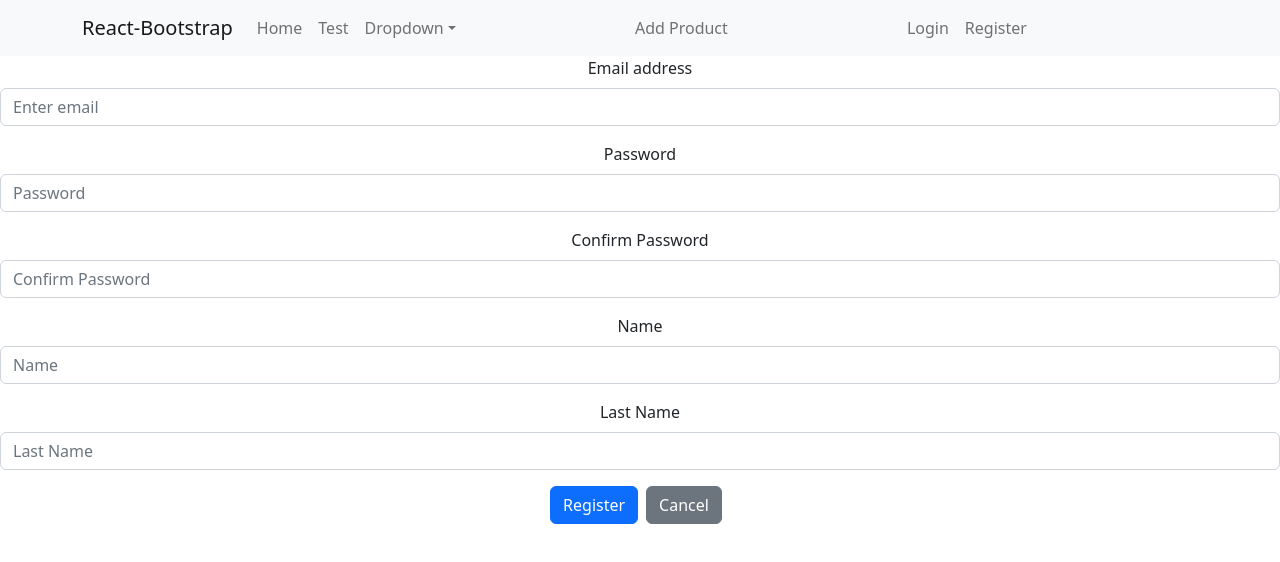
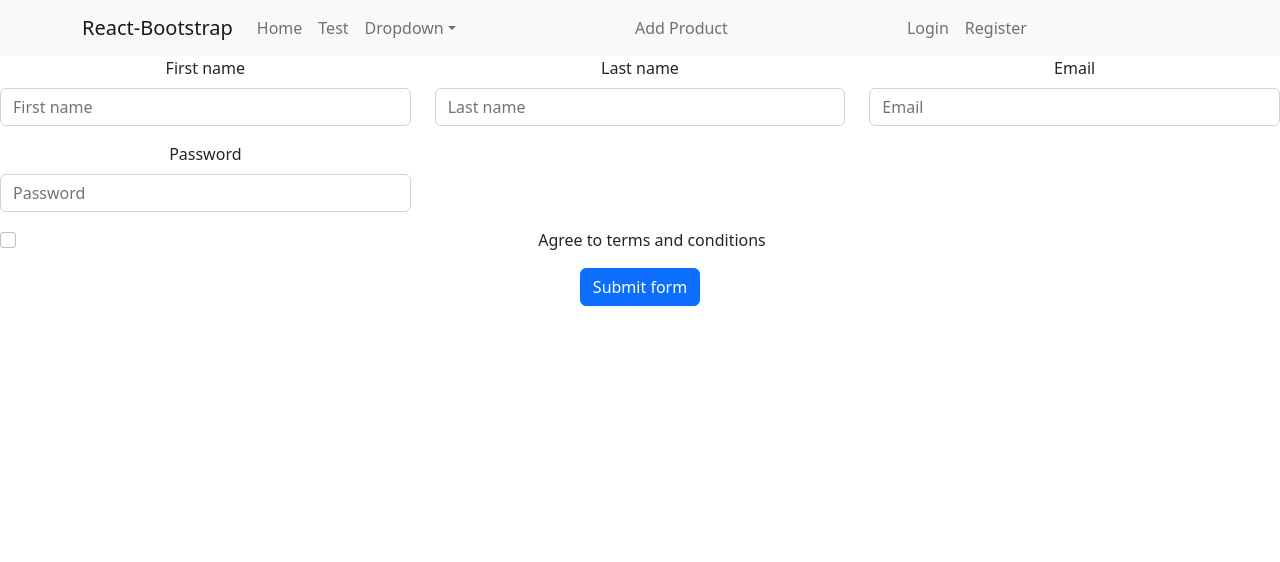
Before and after one commit to KhaledQasim/Team29Frontend, a React (Create React App) app: page /register in a window 1280 px wide. Shown: the top 562 px of the page. Built offline with nearby package versions, Linux system fonts and the light colour scheme.

Commit message:
Input validation for frontend . still need input validation for backend

```diff
--- a/package.json
+++ b/package.json
@@ -10,6 +10,8 @@
     "axios": "^1.3.2",
     "bootstrap": "^5.2.3",
     "eslint": "^8.34.0",
+    "formik": "^2.2.9",
+    "joi": "^17.8.3",
     "jotai": "^2.0.2",
     "js-cookie": "^3.0.1",
     "jwt-decode": "^3.1.2",
@@ -18,7 +20,8 @@
     "react-dom": "^18.2.0",
     "react-router-dom": "^6.8.1",
     "react-scripts": "5.0.1",
-    "web-vitals": "^2.1.4"
+    "web-vitals": "^2.1.4",
+    "yup": "^1.0.0"
   },
   "scripts": {
     "start": "react-scripts start",
--- a/src/register/index.js
+++ b/src/register/index.js
@@ -1,12 +1,15 @@
 import axios from "axios";
+import { useFormik } from "formik";
 import { useAtom } from "jotai";
 import Cookies from "js-cookie";
 import { useState } from "react";
-import { Col, Container, Row } from "react-bootstrap";
+import { Col, Container, InputGroup, Row } from "react-bootstrap";
 import Button from "react-bootstrap/Button";
 import Form from "react-bootstrap/Form";
 import { useNavigate } from "react-router-dom";
 import { jwtAtom } from "../App";
+
+
 
 
 
@@ -17,132 +20,257 @@
   const [password2, setPassword2] = useState("");
   const [firstName, setFirstName] = useState("");
   const [lastName, setLastName] = useState("");
-  const navigate = useNavigate()
-  const [,setJwt] = useAtom(jwtAtom);
+  const navigate = useNavigate();
+  const [, setJwt] = useAtom(jwtAtom);
   const [disabled, setDisabled] = useState(false);
-  const handleClick = (e) => {
+  // function handleSubmitz () {
+  //   setDisabled(true);
+  //   const form = e.currentTarget;
+  //   // axiosSendLoginRequest();
+    // setTimeout(() => {
+    //   setDisabled(false);
+    // }, 1250);
+  // };
+
+
+  // const [validated,setValidated] = useState(false);
+  function axiosSendLoginRequest() {
+
+
+    axios
+    .post("auth/register", {
+      email: email,
+      password: password,
+      firstname: firstName,
+      lastname: lastName,
+    })
+    .then((res) => {
+      setJwt(Cookies.get("jwt"));
+      navigate("/");
+    })
+    .catch((error) => {
+      setPassword("");
+      setPassword2("");
+      setPassword2("");
+      if (error.response)
+        setErrorMsg(JSON.stringify(error.response.data).slice(17, -2));
+    });
+
+
+
+
+  }
+  const [validated, setValidated] = useState(false);
+  const [done, setDone] = useState(false);
+  const handleSubmit = (event) => {
     setDisabled(true);
+    const form = event.currentTarget;
+    if (form.checkValidity() === false) {
+      event.preventDefault();
+      event.stopPropagation();
+    }
+    setValidated(true);
     axiosSendLoginRequest();
     setTimeout(() => {
       setDisabled(false);
     }, 1250);
+  };
+  return (
+    // <Form noValidate validated={validated} onSubmit={handleSubmit}>
 
+    //   <Form.Group className="mb-3" controlId="email">
+    //     <Form.Label>Email address</Form.Label>
+    //     <InputGroup hasValidation>
+    //       <InputGroup.Text id="inputGroupPrepend">@</InputGroup.Text>
+    //       <Form.Control
+    //         required
+    //         aria-describedby="inputGroupPrepend"
+    //         type="email"
+    //         placeholder="Enter email"
+    //         value={email}
+    //         onChange={(event) => setEmail(event.target.value)}
+    //       />
+    //       <Form.Control.Feedback type="invalid">Please fill email!</Form.Control.Feedback>
+    //     </InputGroup>
+    //   </Form.Group>
 
-  }
+    //   <Form.Group className="mb-3" controlId="password">
+    //     <Form.Label>Password</Form.Label>
+    //     <Form.Control
+    //       type="password"
+    //       placeholder="Password"
+    //       value={password}
+    //       onChange={(event) => setPassword(event.target.value)}
+    //     />
+    //   </Form.Group>
 
-  // useEffect(() => {
-  //   if (user.jwt) navigate("/");
-  // }, [user]);
+    //   <Form.Group className="mb-3" controlId="password2">
+    //     <Form.Label>Confirm Password</Form.Label>
+    //     <Form.Control
+    //       type="password"
+    //       placeholder="Confirm Password"
+    //       value={password2}
+    //       onChange={(event) => setPassword2(event.target.value)}
+    //     />
+    //   </Form.Group>
 
-  // function sendLoginRequest() {
-  //   const reqBody = {
-  //     email: email,
-  //     password: password,
-  //     username: username,
-  //     firstname: firstName,
-  //     lastname: lastName
-  //   };
-  //   fetch("auth/register", {
-  //     headers: {
-  //       "Content-Type": "application/json",
-  //     },
-  //     method: "post",
-  //     body: JSON.stringify(reqBody),
-  //   })
-  //     .then((response) => {
-  //       if (response.status === 200)
-  //         return Promise.all([response.json(), response.headers]);
-  //       else
-  //       setEmail("");
-  //       setPassword("");
-  //       setPassword2("");
-  //       console.log(JSON.stringify(response.json()));
-  //       return Promise.reject("response.json()");
-  //     })
-  //     .then(([body, headers]) => {
-  //       user.setJwt(Cookies.get("jwt"));
-  //     })
-  //     .catch((message) => {
-  //       setEmail("");
-  //       setPassword("");
-  //       setPassword2("");
-  //       alert(message)
-  //       // setErrorMsg(message);
-  //     });
-  //   }
-      function axiosSendLoginRequest() {
-        axios.post('auth/register',{
-          email: email,
-          password: password,
-          firstname: firstName,
-          lastname: lastName
-        })
-        .then((res) => {
-          setJwt(Cookies.get("jwt"));
-          navigate("/")
-        })
-        .catch((error) =>{
-          setPassword("");
-          setPassword2("");
-          if(error.response) setErrorMsg(JSON.stringify(error.response.data).slice(17,-2));
-        });
-  }
-  return (
-    <Form >
-      <Form.Group className="mb-3" controlId="email">
-        <Form.Label>Email address</Form.Label>
+    //   <Form.Group className="mb-3" controlId="firstName">
+    //     <Form.Label>Name</Form.Label>
+    //     <Form.Control
+    //       type="text"
+    //       placeholder="Name"
+    //       value={firstName}
+    //       onChange={(event) => setFirstName(event.target.value)}
+    //     />
+    //   </Form.Group>
+
+    //   <Form.Group className="mb-3" controlId="lastName">
+    //     <Form.Label>Last Name</Form.Label>
+    //     <Form.Control
+    //       type="text"
+    //       placeholder="Last Name"
+    //       value={lastName}
+    //       onChange={(event) => setLastName(event.target.value)}
+    //     />
+    //   </Form.Group>
+
+      // {errorMsg ? (
+      //   <Container>
+      //     <Row className="justify-content-center mb-4">
+      //       <Col md="8" lg="6">
+      //         <div className="" style={{ color: "red", fontWeight323: "bold" }}>
+      //           {errorMsg}
+      //         </div>
+      //       </Col>
+      //     </Row>
+      //   </Container>
+      // ) : (
+      //   <></>
+      // )}
+
+    //   <Button
+    //     id="submit"
+    //     variant="primary"
+    //     type="button"
+    //     disabled={disabled}
+    //     // onClick={() => sendLoginRequest()}
+    //     onClick={handleClick}
+    //   >
+    //     Register
+    //   </Button>
+    //   <Button
+    //     className="mx-2"
+    //     id="exit"
+    //     variant="secondary"
+    //     type="button"
+    //     // onClick={() => sendLoginRequest()}
+    //     onClick={() => {
+    //       navigate("/");
+    //     }}
+    //   >
+    //     Cancel
+    //   </Button>
+    // </Form>
+    <Form  noValidate validated={validated} onSubmit={handleSubmit} >
+      <Row className="mb-3">
+
+        <Form.Group as={Col} md="4" controlId="firstName">
+          <Form.Label>First name</Form.Label>
           <Form.Control
+            required
+            type="text"
+            placeholder="First name"
+            value={firstName}
+            onChange={(event) => setFirstName(event.target.value)}
+          />
+          <Form.Control.Feedback>Looks good!</Form.Control.Feedback>
+          <Form.Control.Feedback type="invalid">
+              Please choose a first name.
+            </Form.Control.Feedback>
+        </Form.Group>
 
+        <Form.Group as={Col} md="4" controlId="lastName">
+          <Form.Label>Last name</Form.Label>
+          <Form.Control
+            required
+            type="text"
+            placeholder="Last name"
+            value={lastName}
+            onChange={(event) => setLastName(event.target.value)}
+          />
+          <Form.Control.Feedback>Looks good!</Form.Control.Feedback>
+          <Form.Control.Feedback type="invalid">
+              Please choose a last name.
+            </Form.Control.Feedback>
+        </Form.Group>
+
+        <Form.Group as={Col} md="4" controlId="email">
+          <Form.Label>Email</Form.Label>
+          <InputGroup hasValidation>
+            <Form.Control
               type="email"
-          placeholder="Enter email"
+              placeholder="Email"
+              required
               value={email}
               onChange={(event) => setEmail(event.target.value)}
             />
+            <Form.Control.Feedback type="invalid">
+              Please choose a email.
+            </Form.Control.Feedback>
+          </InputGroup>
         </Form.Group>
-
-      <Form.Group className="mb-3" controlId="password">
+      </Row>
+      <Row className="mb-3">
+       <Form.Group as={Col} md="4" controlId="password">
           <Form.Label>Password</Form.Label>
+          <InputGroup hasValidation>
             <Form.Control
               type="password"
               placeholder="Password"
+              required
               value={password}
               onChange={(event) => setPassword(event.target.value)}
             />
+            <Form.Control.Feedback type="invalid">
+              Please choose a password.
+            </Form.Control.Feedback>
+          </InputGroup>
         </Form.Group>
+      </Row>
 
-      <Form.Group className="mb-3" controlId="password2">
-        <Form.Label>Confirm Password</Form.Label>
-        <Form.Control
-          type="password"
-          placeholder="Confirm Password"
-          value={password2}
-          onChange={(event) => setPassword2(event.target.value)}
+      {/* <Row className="mb-3">
+        <Form.Group as={Col} md="6" controlId="validationCustom03">
+          <Form.Label>City</Form.Label>
+          <Form.Control type="text" placeholder="City" required />
+          <Form.Control.Feedback type="invalid">
+            Please provide a valid city.
+          </Form.Control.Feedback>
+        </Form.Group>
+        <Form.Group as={Col} md="3" controlId="validationCustom04">
+          <Form.Label>State</Form.Label>
+          <Form.Control type="text" placeholder="State" required />
+          <Form.Control.Feedback type="invalid">
+            Please provide a valid state.
+          </Form.Control.Feedback>
+        </Form.Group>
+        <Form.Group as={Col} md="3" controlId="validationCustom05">
+          <Form.Label>Zip</Form.Label>
+          <Form.Control type="text" placeholder="Zip" required />
+          <Form.Control.Feedback type="invalid">
+            Please provide a valid zip.
+          </Form.Control.Feedback>
+        </Form.Group>
+      </Row> */}
+
+      <Form.Group className="mb-3">
+        <Form.Check
+          required
+          label="Agree to terms and conditions"
+          feedback="You must agree before submitting."
+          feedbackType="invalid"
         />
       </Form.Group>
-
-      <Form.Group className="mb-3" controlId="firstName">
-        <Form.Label>Name</Form.Label>
-        <Form.Control
-          type="text"
-          placeholder="Name"
-          value={firstName}
-          onChange={(event) => setFirstName(event.target.value)}
-        />
-      </Form.Group>
-
-      <Form.Group className="mb-3" controlId="lastName">
-        <Form.Label>Last Name</Form.Label>
-        <Form.Control
-          type="text"
-          placeholder="Last Name"
-          value={lastName}
-          onChange={(event) => setLastName(event.target.value)}
-        />
-      </Form.Group>
-
-
-      {
-        errorMsg ? (
+      {errorMsg ? (
         <Container>
           <Row className="justify-content-center mb-4">
             <Col md="8" lg="6">
@@ -152,31 +280,12 @@
             </Col>
           </Row>
         </Container>
-        ) :
-        (<></>)
-      }
+      ) : (
+        <></>
+      )}
+      <Button type="button" onClick={handleSubmit} disabled={disabled}>Submit form</Button>
+    </Form>
 
-      <Button
-        id="submit"
-        variant="primary"
-        type="button"
-        disabled={disabled}
-        // onClick={() => sendLoginRequest()}
-        onClick={ handleClick}
-      >
-        Register
-      </Button>
-      <Button
-        className="mx-2"
-        id="exit"
-        variant="secondary"
-        type="button"
-        // onClick={() => sendLoginRequest()}
-        onClick={() => {navigate("/")}}
-      >
-        Cancel
-      </Button>
-    </Form>
   );
 }
 
```
Also changed, not shown: 1 other file (tests, documents, lock files or other folders). Lines whose indentation alone changed are shown as unchanged.
